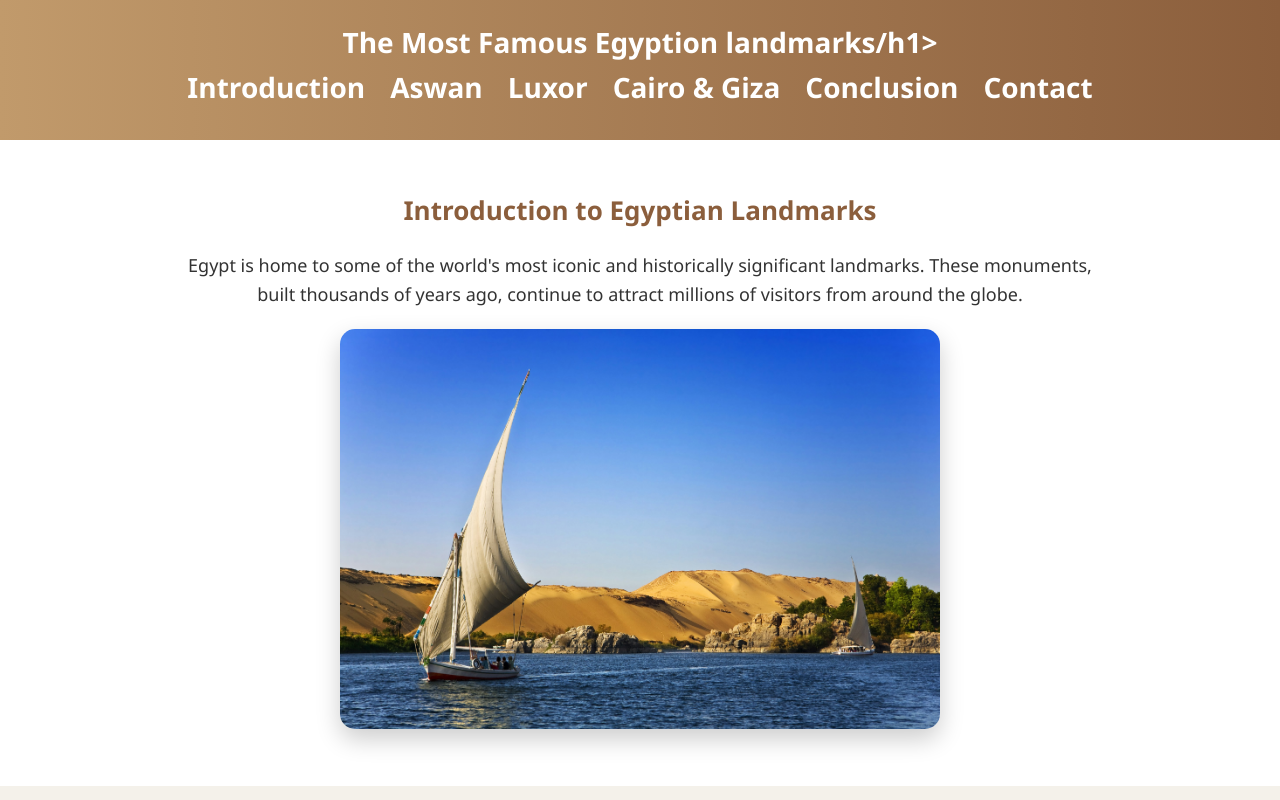
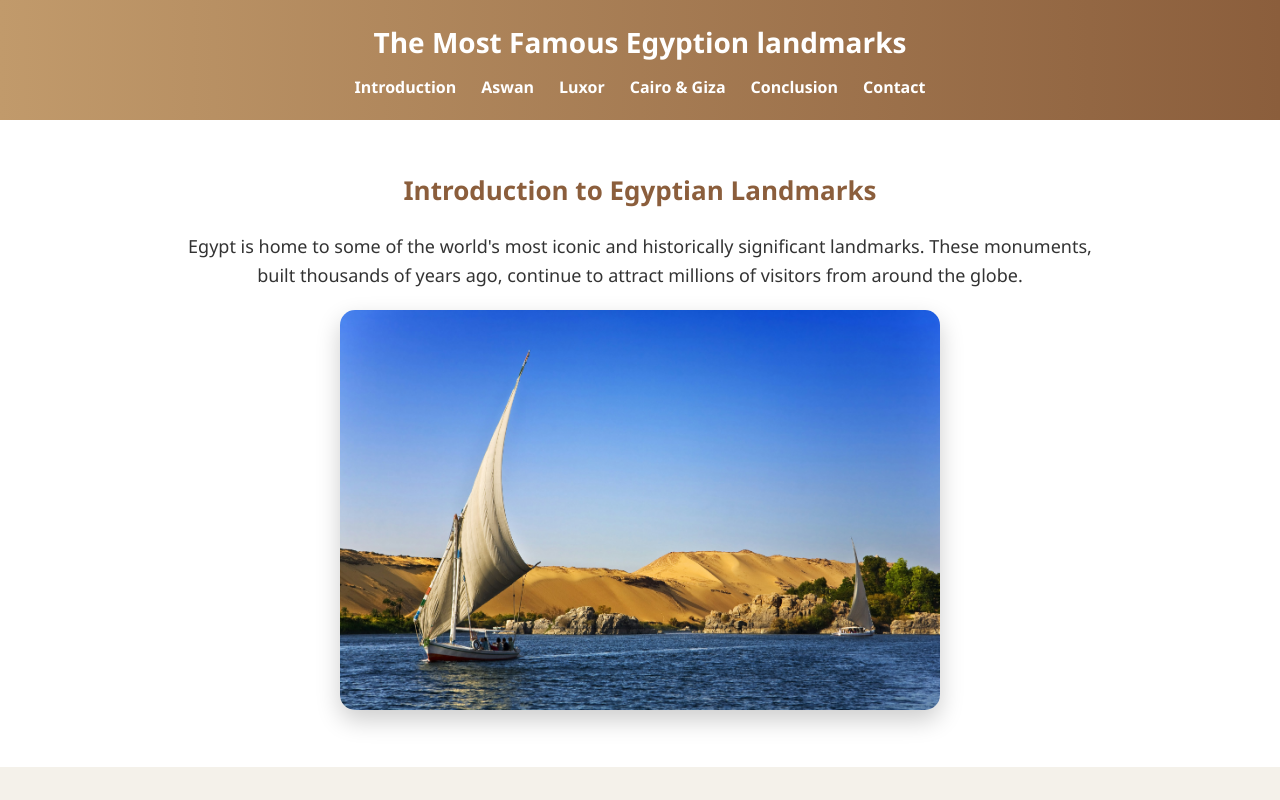
Before and after one commit to abdo29tarek/egyption-landmarks, a plain HTML site: page index.html in a window 1280 px wide. Shown: the top 800 px of the page. Drawn offline with Linux system fonts and the light colour scheme.

Commit message:
Fix HTML formatting and structure

```diff
--- a/index.html
+++ b/index.html
@@ -9,7 +9,7 @@
 </head>
 <body>
 <header>
-<h1>The Most Famous Egyption landmarks/h1>
+<h1>The Most Famous Egyption landmarks</h1>
 <nav>
   <ul>
         <a href="#Introduction">Introduction</a>
```
